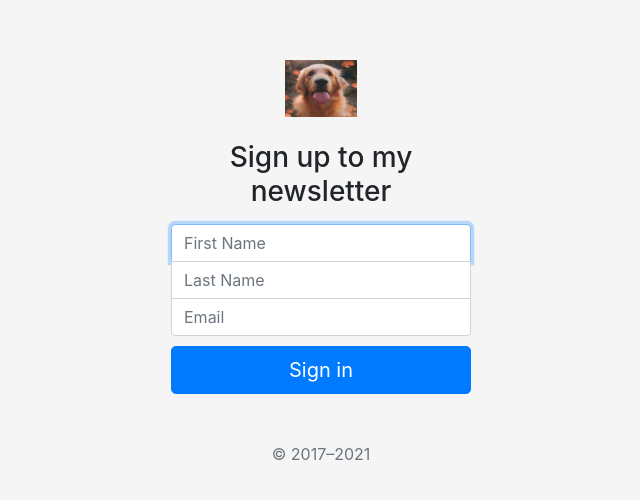
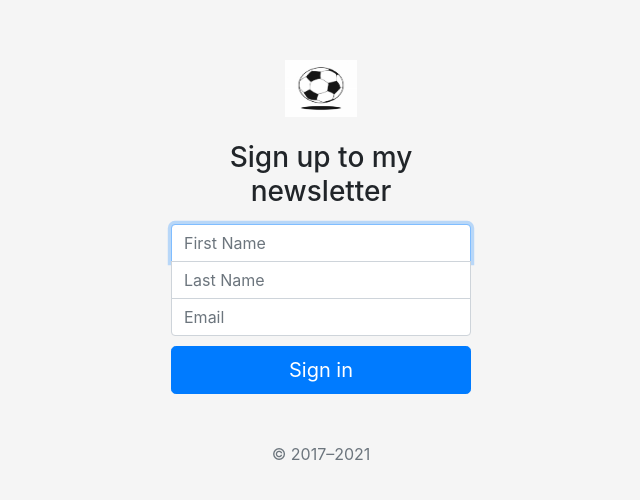
Before and after one commit to noro4921/FantasyLeagueProject, a website: page signup.html in a window 1280 px wide. Shown: the part 129-629 px from the top of the page, without its empty margins (319-959 px from the left). Drawn offline with nearby package versions, Linux system fonts and the light colour scheme.

Commit message:
Added football logo

```diff
--- a/signup.html
+++ b/signup.html
@@ -50,7 +50,7 @@
 
 <main class="form-signin">
   <form action="/" method="post">
-    <img class="mb-4" src="images/dog-img.jpg" alt="" width="72" height="57">
+    <img class="mb-4" src="images/football.jpeg" alt="" width="72" height="57">
     <h1 class="h3 mb-3 fw-normal">Sign up to my newsletter</h1>
 
     <div class="form-floating">
```
Also changed, not shown: public/images/football.jpeg (added), 3 other files.
